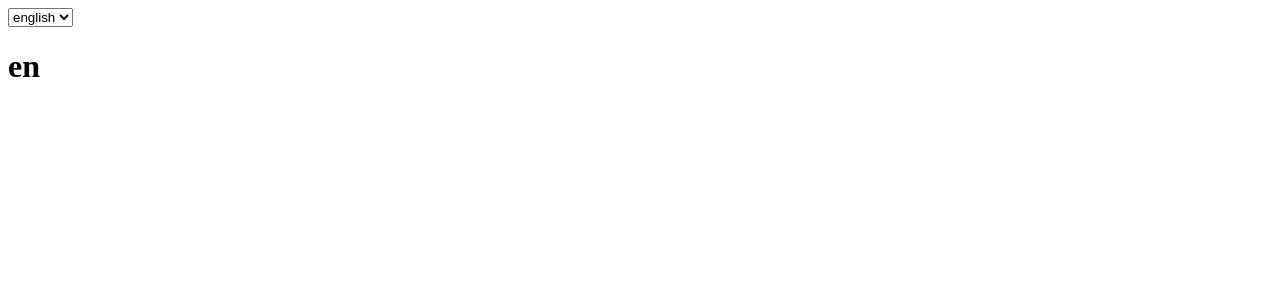
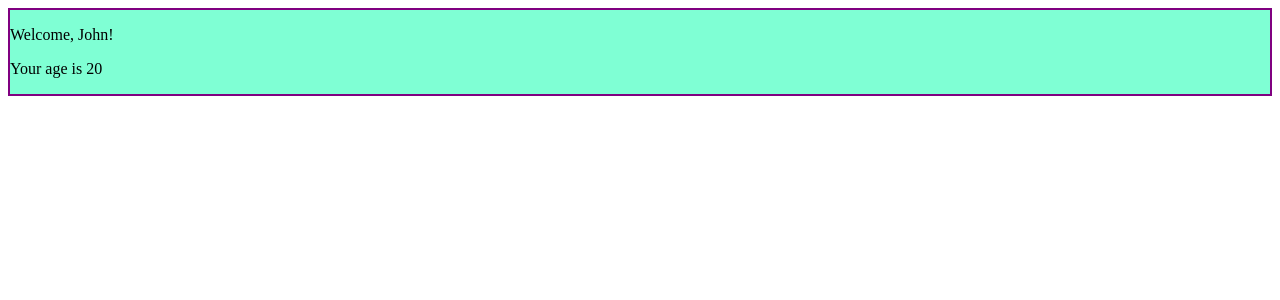
Before and after one commit to angiee05/react-exercises, a React (Create React App) app: page / in a window 1280 px wide. Shown: the top 300 px of the page. Built offline with nearby package versions, Linux system fonts and the light colour scheme.

Commit message:
function component 1

```diff
--- a/src/App.js
+++ b/src/App.js
@@ -1,27 +1,11 @@
 import React from "react";
-import { DisplayLanguage } from "./DisplayLanguage";
-import { LanguageContext } from "./LanguageContext";
+import Welcome from "./Welcome";
 export class App extends React.Component {
-    state = {
-        language: "en"
-    }
-
-    handleChangeLanguage = (event) => {
-        this.setState({
-            language: event.target.value
-        })
-    }
 
     render() {
         return (
             <div>
-                <select onChange={this.handleChangeLanguage} value={this.state.language}>
-                    <option value="en">english</option>
-                    <option value="it">italiano</option>
-                </select>
-                <LanguageContext.Provider value={this.state.language}>
-                    <DisplayLanguage />
-                </LanguageContext.Provider>
+                <Welcome name="John" age="20" />
             </div>
         )
     }
--- a/src/Welcome.js
+++ b/src/Welcome.js
@@ -1,17 +1,11 @@
-import React from "react";
+import React from 'react'
 import { Age } from "./Age";
 
-export class Welcome extends React.Component {
-    render () {
-        return (
-            <div className="welcome">
-                <p>Welcome, {this.props.name}!</p>
-                {(this.props.age > 18 && this.props.age < 65 && this.props.name === "John") && <Age age={this.props.age}/>}
-            </div>
-            )
-    }
+export default function Welcome(props) {
+    return (
+        <div className="welcome">
+            <p>Welcome, {props.name}!</p>
+            {(props.age > 18 && props.age < 65 && props.name === "John") && <Age age={props.age} />}
+        </div>
+    )
 }
-
-Welcome.defaultProps = {
-    name: "John"
-}
```
